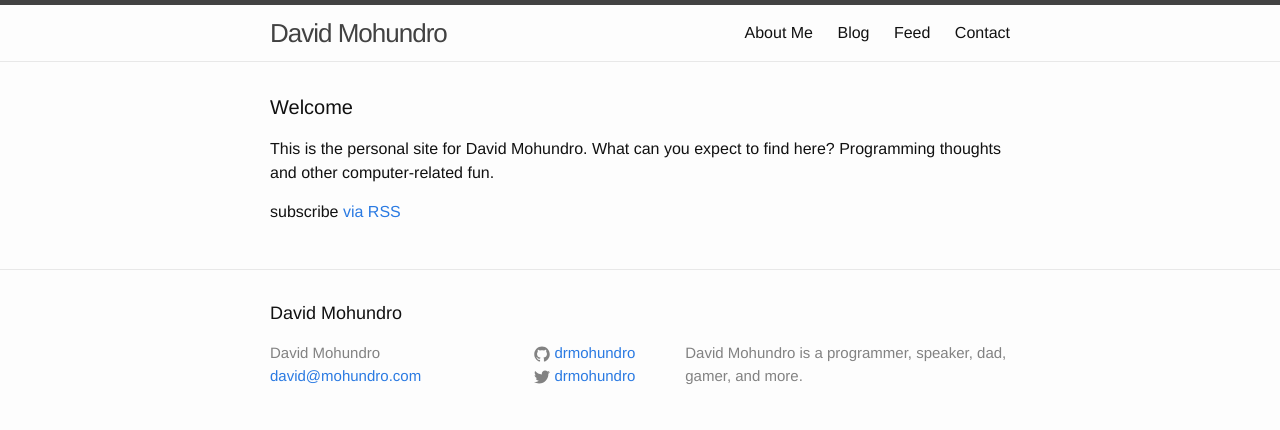
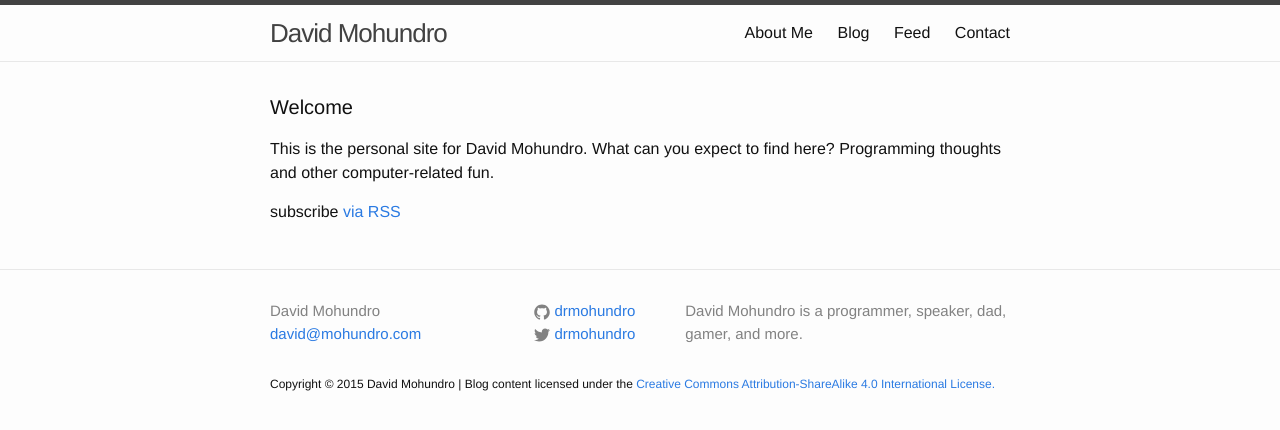
Before and after one commit to drmohundro/drmohundro.github.io, a Jekyll site: the page built from index.html, in a window 1280 px wide. Shown: the top 430 px of the page. Built offline with Jekyll 4.4.1, drawn with Linux system fonts in a browser that asks for light colours.

Commit message:
Add copyright and content license footer

```diff
--- a/_includes/footer.html
+++ b/_includes/footer.html
@@ -1,8 +1,6 @@
 <footer class="site-footer">
 
   <div class="wrapper">
-
-    <h2 class="footer-heading">{{ site.title }}</h2>
 
     <div class="footer-col-wrapper">
       <div class="footer-col footer-col-1">
@@ -50,6 +48,10 @@
       </div>
     </div>
 
+    <section class="site-copyright">
+      Copyright &copy; {{ 'now' | date: "%Y" }} David Mohundro | Blog content licensed under the <a rel="license" href="http://creativecommons.org/licenses/by-sa/4.0/">Creative Commons Attribution-ShareAlike 4.0 International License.</a>
+    </section>
+
   </div>
 
 </footer>
--- a/_sass/_layout.scss
+++ b/_sass/_layout.scss
@@ -99,6 +99,10 @@
 .site-footer {
     border-top: 1px solid $grey-color-light;
     padding: $spacing-unit 0;
+}
+
+.site-copyright {
+    font-size: 12px;
 }
 
 .footer-heading {
```
